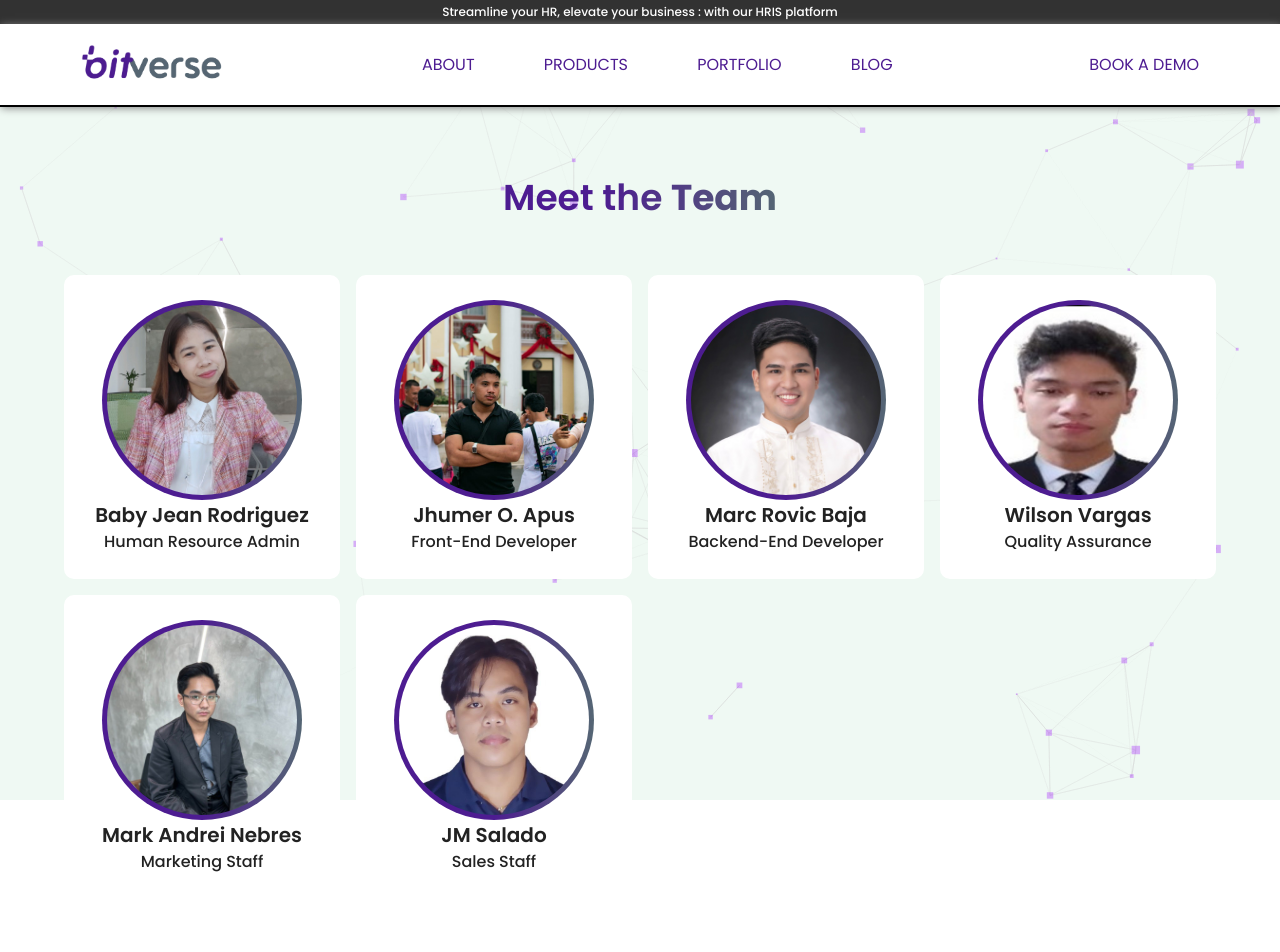
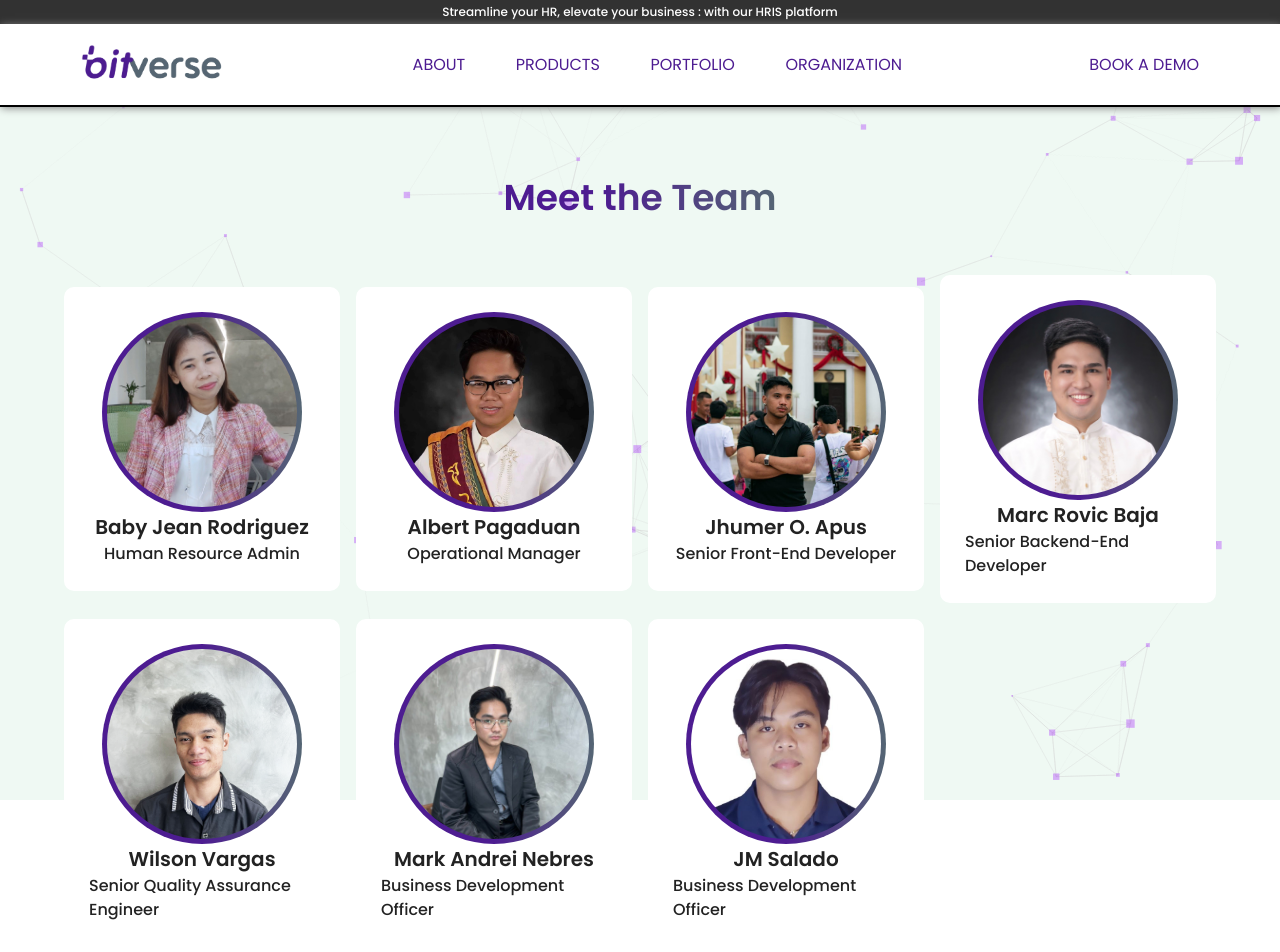
Before and after one commit to BitverseDevs/ftp-website, a React (Create React App) app: page /organization in a window 1280 px wide. Shown: the top 952 px of the page. Built offline with nearby package versions, Linux system fonts and the light colour scheme.

Commit message:
Update bitverse website

```diff
--- a/src/data/sitehome.js
+++ b/src/data/sitehome.js
@@ -62,7 +62,7 @@ export const upperNavData = [
     {
         key: 'und04',
         isButton: false,
-        navItem: 'BLOG',
+        navItem: 'ORGANIZATION',
         pathUrl: '/organization',
         hasList: false,
         listNav: [],
--- a/src/data/team.js
+++ b/src/data/team.js
@@ -2,7 +2,7 @@ export const teamData = [
     {
         key: 'BabyJeanRodriguez',
         fullName: 'Baby Jean Rodriguez',
-        content: 'lorem ipsum',
+        content: "As an HR Administrator, she is adept at managing the day-to-day operations of the human resources department, ensuring that all HR functions are seamlessly integrated with the organization's goals. She has extensive experience in recruitment, employee onboarding, benefits administration, and compliance with employment laws and regulations. She is skilled in maintaining employee records, handling payroll, and facilitating communication between management and employees. Her strong organizational skills and attention to detail enable her to effectively manage multiple HR tasks while maintaining a positive and productive work environment. She is also experienced in resolving employee relations issues, providing support to staff, and implementing HR policies and procedures that align with company objectives",
         position: 'Human Resource Admin',
         imgURL: '/assets/jean.jfif',
         fbUrl: 'https://www.facebook.com/',
@@ -10,10 +10,20 @@ export const teamData = [
         linkedInURL: 'https://www.linkedin.com/',
     },
     {
+        key: 'AlbertPagaduan',
+        fullName: 'Albert Pagaduan',
+        content: "As an Operational Manager, he is instrumental in overseeing and optimizing day-to-day operations to ensure efficiency and effectiveness across the organization. With a strong background in process improvement, resource management, and team leadership, he is adept at implementing strategies that streamline operations and drive organizational success. He has extensive experience in managing cross-functional teams, coordinating workflow, and developing operational policies and procedures. His expertise includes analyzing performance metrics, identifying areas for improvement, and deploying solutions that enhance productivity and reduce operational costs. His role involves overseeing project execution, managing budgets, and ensuring compliance with industry regulations and company standards. His strong problem-solving skills and attention to detail enable him to address operational challenges proactively, fostering a productive and collaborative work environment.",
+        position: 'Operational Manager',
+        imgURL: '/assets/rev.jfif',
+        fbUrl: 'https://www.facebook.com/',
+        twitterURL: 'https://twitter.com/',
+        linkedInURL: 'https://www.linkedin.com/',
+    },
+    {
         key: 'JhumerApus',
         fullName: 'Jhumer O. Apus',
-        content: 'I am a front-end developer with a passion for creating beautiful and responsive web applications. I have experience in developing web applications using React.js, Angular, and Vue.js.',
-        position: 'Front-End Developer',
+        content: `As a Senior Front-End Developer with extensive experience in crafting high-performance, user-centric web applications, Jhumer have a deep understanding of modern web technologies and frameworks. His expertise lies in React, Next.js, Vue, Nuxtjs, Ant Design, and MuiCore, where he excel at creating scalable, maintainable, and accessible codebases. He have a strong foundation in JavaScript, TypeScript, HTML, and CSS, and he is skilled in optimizing applications for performance and responsiveness. Throughout his career, He'd successfully led the development of complex projects, collaborating closely with cross-functional teams to deliver seamless user experiences. His passion for staying updated with the latest industry trends and best practices ensures that he bring innovative solutions to the table, continuously enhancing the quality and efficiency of the applications he work on.`,
+        position: 'Senior Front-End Developer',
         imgURL: '/assets/jhumer_pic.jpg',
         fbUrl: 'https://www.facebook.com/jhumer.apus.1/',
         twitterURL: 'https://twitter.com/',
@@ -22,8 +32,8 @@ export const teamData = [
     {
         key: 'MarcRovicBaja',
         fullName: 'Marc Rovic Baja',
-        content: 'lorem ipsum',
-        position: 'Backend-End Developer',
+        content: "As a Senior Back-End Developer, he specializes in architecting and implementing robust, scalable, and secure server-side applications. With deep expertise in languages like Node.js, Python, and Java, along with extensive experience in databases such as PostgreSQL, MongoDB, and MySQL, he is proficient in building efficient APIs, microservices, and cloud-based solutions. He has a strong background in system design, performance optimization, and DevOps practices, including continuous integration and deployment (CI/CD), containerization with Docker, and orchestration with Kubernetes. His experience includes working on high-traffic applications where reliability, security, and performance are critical. He thrives in collaborative environments, often taking the lead in technical decision-making, mentoring junior developers, and ensuring that projects meet both technical and business objectives",
+        position: 'Senior Backend-End Developer',
         imgURL: '/assets/marc.jfif',
         fbUrl: 'https://www.facebook.com/',
         twitterURL: 'https://twitter.com/',
@@ -32,8 +42,8 @@ export const teamData = [
     {
         key: 'WilsonVargas',
         fullName: 'Wilson Vargas',
-        content: 'lorem ipsum',
-        position: 'Quality Assurance',
+        content: "As a Senior QA Engineer, he is dedicated to ensuring the highest standards of software quality and reliability. With extensive experience in both manual and automated testing, he excels at identifying defects, improving processes, and implementing robust testing strategies that align with project goals. He has a deep understanding of various testing methodologies, including functional, regression, performance, and security testing. His expertise extends to working with tools like Selenium, JIRA, and Jenkins, enabling him to design and execute comprehensive test plans that cover all aspects of the software development lifecycle. He is proficient in creating detailed test cases, managing defect lifecycles, and collaborating closely with development teams to ensure that issues are resolved efficiently. His commitment to quality and continuous improvement drives him to stay updated with the latest testing tools and practices, ensuring that every release meets the highest quality standards.",
+        position: 'Senior Quality Assurance Engineer',
         imgURL: '/assets/wilson.jfif',
         fbUrl: 'https://www.facebook.com/',
         twitterURL: 'https://twitter.com/',
@@ -42,8 +52,8 @@ export const teamData = [
     {
         key: 'MarkAndreiNebres',
         fullName: 'Mark Andrei Nebres',
-        content: 'lorem ipsum',
-        position: 'Marketing Staff',
+        content: "As a Business Development Officer, he is focused on driving the growth and success of the organization through strategic planning, relationship building, and market expansion. With a proven track record in identifying new business opportunities, developing strategic partnerships, and managing key accounts, he excels at creating and executing strategies that align with the company’s objectives. He has extensive experience in market research, competitive analysis, and lead generation, enabling him to identify emerging trends and opportunities that drive revenue growth. His strong communication and negotiation skills help him forge and maintain successful relationships with clients, stakeholders, and partners. He is adept at crafting compelling proposals, managing sales pipelines, and coordinating with cross-functional teams to ensure the successful execution of business initiatives. His ability to analyze market dynamics and adapt strategies accordingly ensures that he contributes effectively to the organization’s long-term success",
+        position: 'Business Development Officer',
         imgURL: '/assets/andrei.jfif',
         fbUrl: 'https://www.facebook.com/',
         twitterURL: 'https://twitter.com/',
@@ -52,8 +62,8 @@ export const teamData = [
     {
         key: 'JMSalado',
         fullName: 'JM Salado',
-        content: 'lorem ipsum',
-        position: 'Sales Staff',
+        content: "As a Business Development Officer, he plays a crucial role in fostering growth and expanding market presence. With a strong background in strategic planning and market analysis, he is skilled in identifying and capitalizing on new business opportunities that drive profitability and enhance the company’s competitive edge. He excels in building and nurturing relationships with potential clients, partners, and stakeholders, utilizing his expertise in negotiation and communication to close deals and secure valuable partnerships. His approach is data-driven, leveraging insights from market research and competitive analysis to inform strategic decisions and optimize business development efforts. His responsibilities include managing sales strategies, developing business proposals, and coordinating with internal teams to ensure the successful implementation of new initiatives. His proactive and results-oriented mindset ensures that he consistently contributes to the company's growth and success.",
+        position: 'Business Development Officer',
         imgURL: '/assets/jm.jfif',
         fbUrl: 'https://www.facebook.com/',
         twitterURL: 'https://twitter.com/',
--- a/src/pages/contactus/contactus.jsx
+++ b/src/pages/contactus/contactus.jsx
@@ -53,7 +53,7 @@ export function ContactUs() {
             const response = await emailjs.send('service_6ybivda', 'template_ixowxar', formValues, 'wJDHZPr9N4cJdGevV');
             console.log(response.data);
             alert('Email sent successfully');
-            setFormValues({
+            setFormValues(curr => ({
                 fullName: '',
                 email: '',
                 contactNumber: '',
@@ -62,7 +62,7 @@ export function ContactUs() {
                 datePreferences: '',
                 timePreferences: '',
                 /* test API_KEY = 're_oawxABua_NL3ffjCCVMTWTrqMytGKLgsA'*/
-            });
+            }));
         } catch (error) {
             console.error(error);
             alert('Error sending email');
@@ -129,8 +129,8 @@ export function ContactUs() {
                                 )
                             })}
                             <ReCAPTCHA
-                            sitekey="6LeUfIclAAAAAIZlhTZKK16UPbojYb6tssctyjhx"
-                            onChange={handleRecaptchaChange}
+                                sitekey="6LeUfIclAAAAAIZlhTZKK16UPbojYb6tssctyjhx"
+                                onChange={handleRecaptchaChange}
                             />
                             {/* <GoogleReCaptcha
                             action="contact_us_form"
--- a/src/pages/organization/team.jsx
+++ b/src/pages/organization/team.jsx
@@ -16,7 +16,7 @@ const Team = () => {
                 type='website'/>
             <div className="org--wrap">
                 <div className="org-header">
-                    <h1>Meet the <p>Team</p></h1>
+                    <h1>Meet the Team</h1>
                 </div>
                 <div className="org-content">
                 {teamData.map((team, index) => {
@@ -42,7 +42,7 @@ const Team = () => {
                 }
                 )}
                 </div>
-                <div className="org-header">
+                {/* <div className="org-header">
                     <h1>Meet the <p>Interns</p></h1>
                 </div>
                 <div className="org-content">
@@ -51,7 +51,6 @@ const Team = () => {
                             <Link key={index} to={`/team-profile/${team.key}`}>
                                 <div className="org-card">
                                     <div className="org-card-img">
-                                    {/* <img src={team.img} alt="profile"/> */}
                                         {team.imgURL === '' ?
                                             <img src="/assets/blank-icon.png" alt="profile"/>
                                             :
@@ -68,7 +67,7 @@ const Team = () => {
                         )
                     }
                     )}
-                </div>
+                </div> */}
             </div>
             <ParticleBg/>
         </React.Fragment>
```
Also changed, not shown: public/assets/rev.jfif (added), public/assets/wilson.jfif, src/pages/contactus/contactinput/contactinput.jsx (indentation only). Lines whose indentation alone changed are shown as unchanged.
